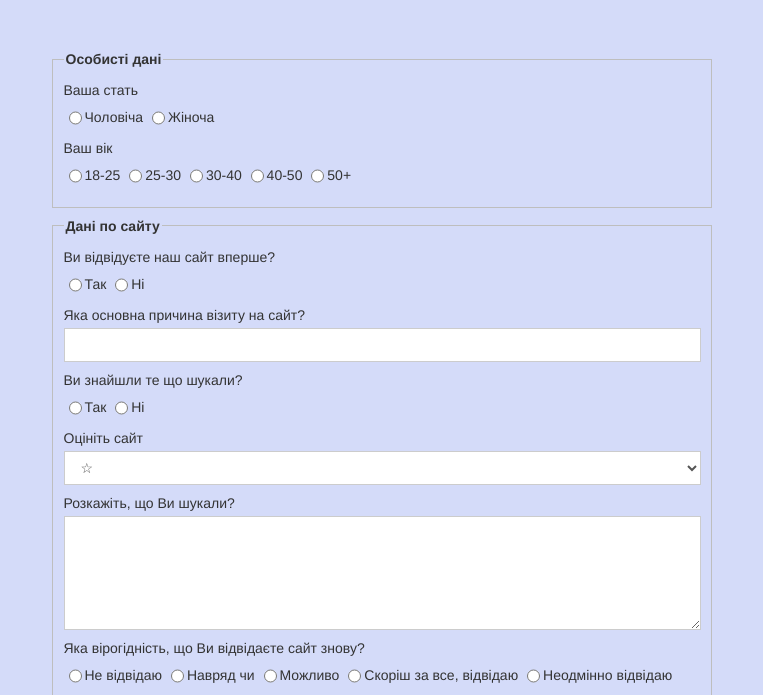
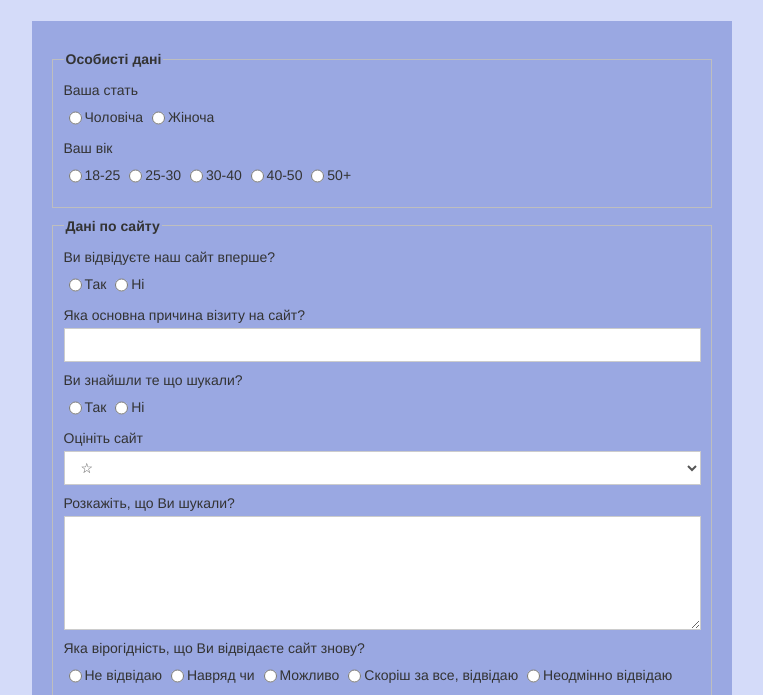
Before and after one commit to mosya1pr/html-03-form, a plain HTML site: page form.html in a window 1280 px wide. Shown: the part 69-764 px from the top of the page, without its empty margins (258-1021 px from the left). Drawn offline with Linux system fonts and the light colour scheme.

Commit message:
homework3 update

```diff
--- a/form.html
+++ b/form.html
@@ -28,6 +28,7 @@
     }
     form {
         padding: 20px;
+        background-color: #9aa8e2;
     }
     form fieldset {
         border: 1px solid #bebebe;
```
